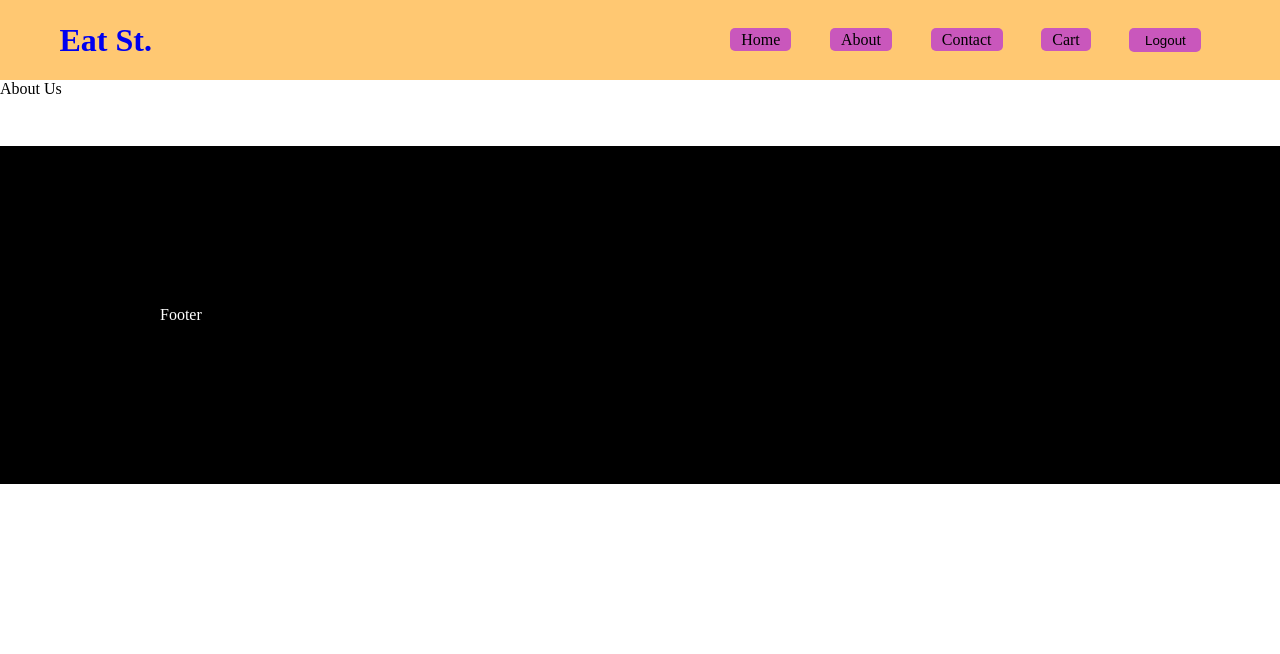
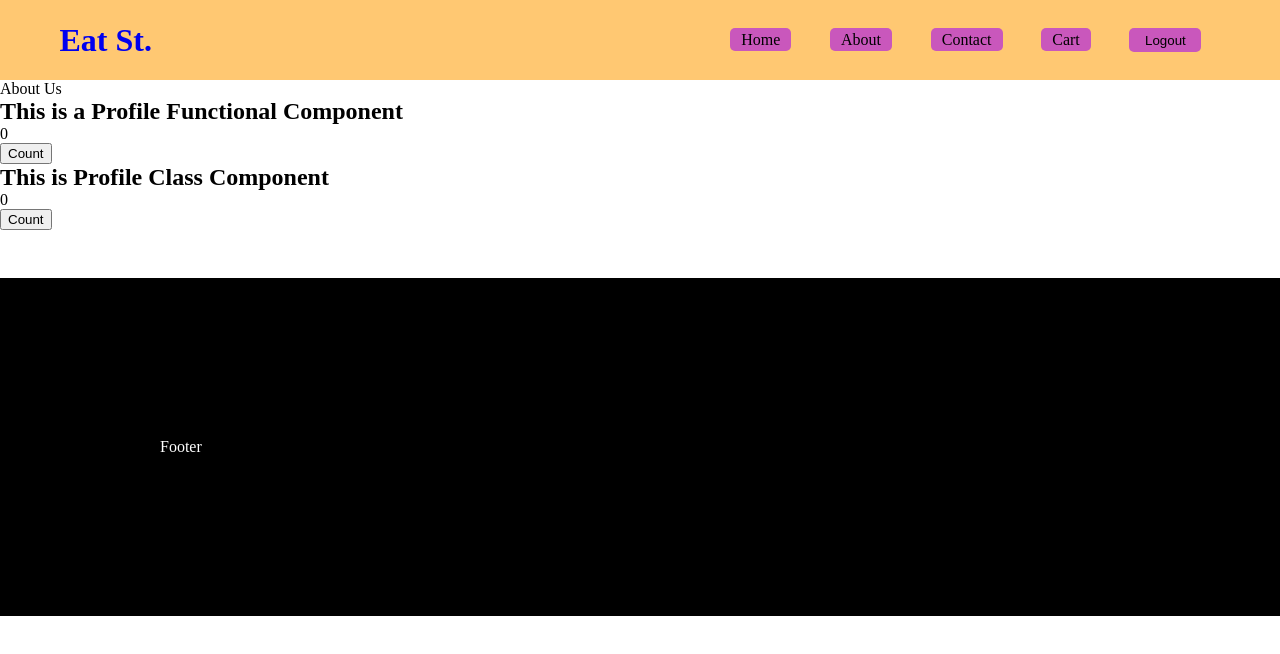
Before and after one commit to ayushbhattacharyacodes/namaste-react-bootcamp, a React (Vite) app in the folder Day-6-to-9/: page /about in a window 1280 px wide. Shown: the top 654 px of the page. Built offline with nearby package versions, Linux system fonts and the light colour scheme.

Commit message:
added files for day-8 assignment

```diff
--- a/Day-6-to-9/src/components/Pages/About.js
+++ b/Day-6-to-9/src/components/Pages/About.js
@@ -1,9 +1,36 @@
-import React from 'react'
+import React, { Component } from 'react'
+import Profile from './Profile';
+import ProfileClass from './ProfileClass';
 
-const About = () => {
-  return (
-    <div>About Us</div>
-  )
+// const About2 = () => {
+//   return (
+//     <div>
+//       About Us
+//       <Profile/>
+//     </div>
+//   )
+// }
+
+class About extends Component{
+
+  constructor(props){
+    super(props);
+    console.log("Parent - Constructor");
+  }
+
+  componentDidMount(){
+    console.log("Parent Component Did Mount called");
+  }
+
+  render(){
+    console.log("Parent Render called")
+    return(
+      <div>
+        About Us
+        <Profile/>
+        <ProfileClass/>
+      </div>
+    )
+  }
 }
-
 export default About
--- /dev/null
+++ b/Day-6-to-9/src/components/Pages/Profile.js
@@ -0,0 +1,26 @@
+import { useState,useEffect } from "react";
+
+const Profile = () =>{
+    const [number,setNumber] = useState(0)
+      // useEffect(() => {
+      //     // API Call
+      //     const timer = setInterval(() => {
+      //       console.log("NAMASTE REACT OP ");
+      //     }, 1000);
+      //     console.log("useEffect");
+
+      //     return () => {
+      //       clearInterval(timer);
+      //       console.log("useEffect Return");
+      //     };
+      //   }, []);
+  return(
+    <div>
+        <h2>This is a Profile Functional Component</h2>
+        <p>{number}</p>
+        <button onClick={()=>{setNumber(1)}}>Count</button>
+    </div>
+  )
+}
+
+export default Profile;
--- /dev/null
+++ b/Day-6-to-9/src/components/Pages/ProfileClass.js
@@ -0,0 +1,41 @@
+import { Component } from "react";
+
+class Profile extends Component {
+  constructor(props) {
+    console.log("Child Constructor called");
+    super(props);
+    this.state={
+        count:0
+    }
+  }
+
+  componentDidMount(){
+    // this.timer = setInterval(()=>{
+    //     console.log("Hello React!");
+    // },1000)
+    console.log("Child Component Did Mount called");
+  }
+
+  componentDidUpdate(){
+    //write logic for api call dependency
+    console.log("Component Did Update");
+  }
+
+  componentWillUnmount(){
+//    clearInterval(this.timer);
+   console.log("Component will Unmount");
+  }
+
+  render() {
+    console.log("Child Render called");
+    return (
+      <div>
+        <h2>This is Profile Class Component</h2>
+        <p>{this.state.count}</p>
+        <button onClick={()=>{this.setState({count:1})}}>Count</button>
+      </div>
+    );
+  }
+}
+
+export default Profile;
```
Also changed, not shown: Day-6-to-9/src/App.js (+7 -0 lines).
